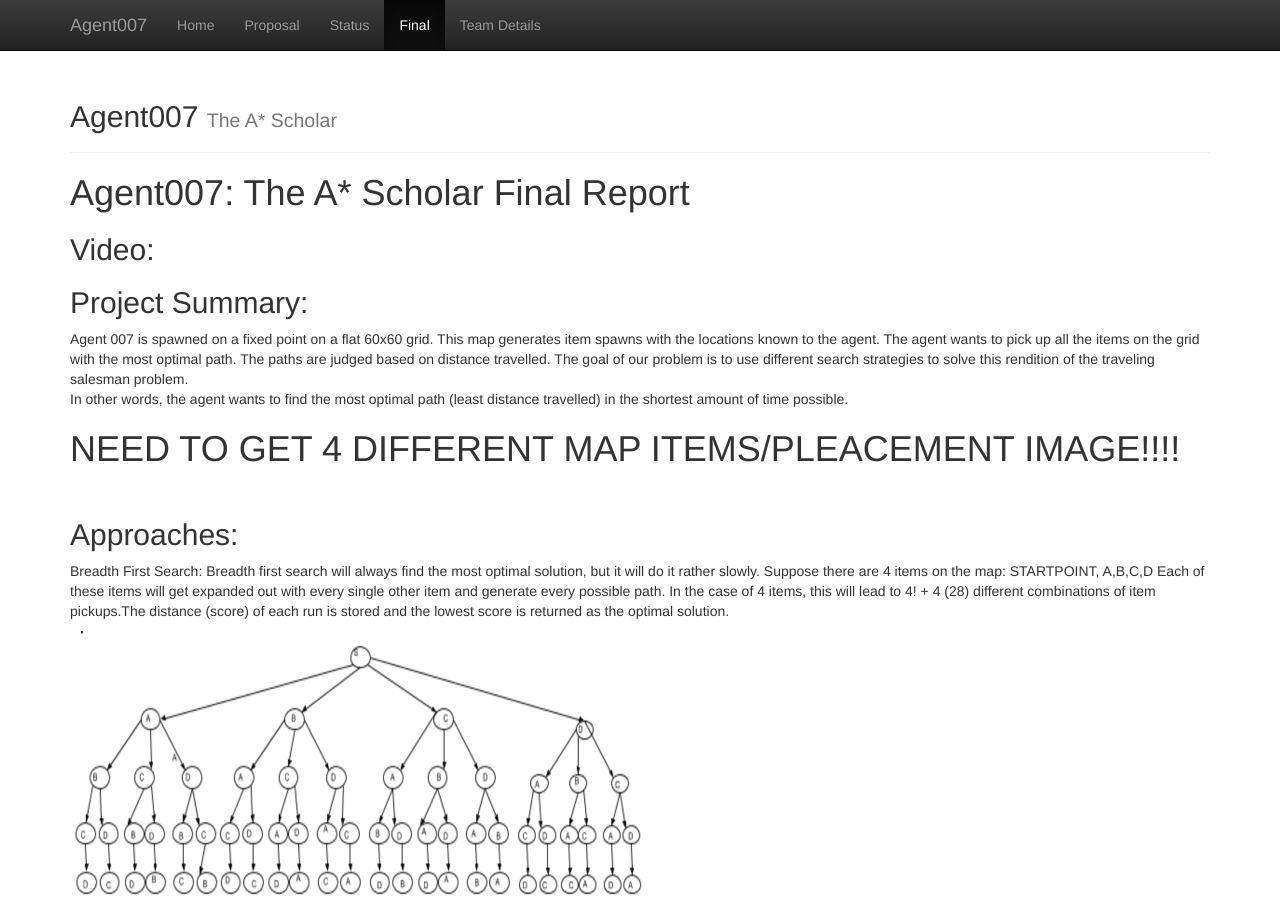
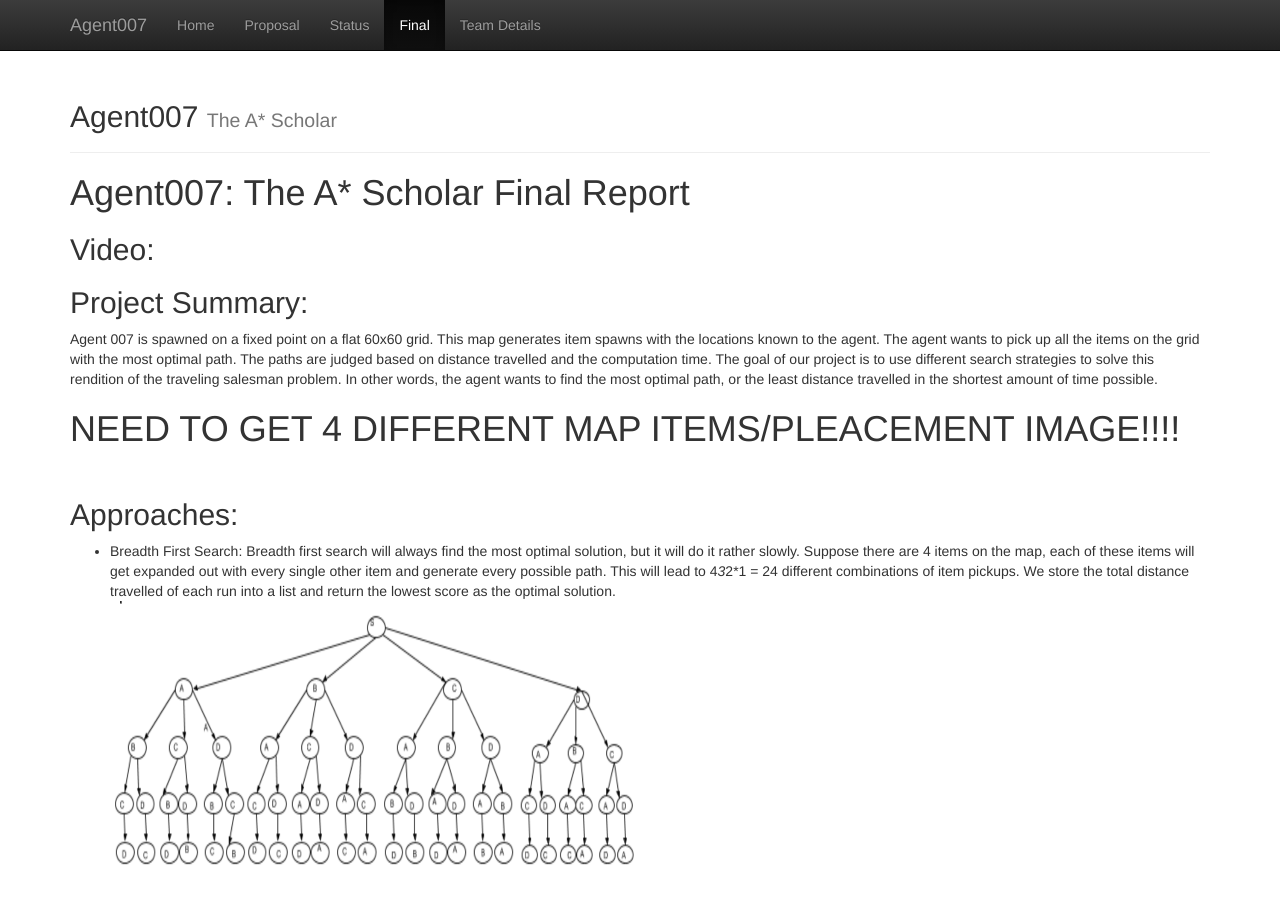
Before and after one commit to KumarHX/Agent007, a Jekyll site: the page built from docs/final.md, in a window 1280 px wide and 900 px high. Built offline with Jekyll 4.4.1, drawn with Linux system fonts in a browser that asks for light colours.

Commit message:
Update final.md

```diff
--- a/docs/final.md
+++ b/docs/final.md
@@ -8,21 +8,18 @@ title:  Final
 ## Video:
 
 ## Project Summary:
-Agent 007 is spawned on a fixed point on a flat 60x60 grid. This map generates item spawns with the locations known to the agent. The agent wants to pick up all the items on the grid with the most optimal path. The paths are judged based on distance travelled. The goal of our problem is to use different search strategies to solve this rendition of the traveling salesman problem.
-In other words, the agent wants to find the most optimal path (least distance travelled) in the shortest amount of time possible.
+Agent 007 is spawned on a fixed point on a flat 60x60 grid. This map generates item spawns with the locations known to the agent. The agent wants to pick up all the items on the grid with the most optimal path. The paths are judged based on distance travelled and the computation time. The goal of our project is to use different search strategies to solve this rendition of the traveling salesman problem. In other words, the agent wants to find the most optimal path, or the least distance travelled in the shortest amount of time possible.
 
 # NEED TO GET 4 DIFFERENT MAP ITEMS/PLEACEMENT IMAGE!!!!
 
 <br>
 
 ## Approaches:
-Breadth First Search:
-Breadth first search will always find the most optimal solution, but it will do it rather slowly. Suppose there are 4 items on the map:
-STARTPOINT, A,B,C,D
-Each of these items will get expanded out with every single other item and generate every possible path. In the case of 4 items, this will lead to 4! + 4 (28) different combinations of item pickups.The distance (score) of each run is stored and the lowest score is returned as the optimal solution.
+- Breadth First Search:
+Breadth first search will always find the most optimal solution, but it will do it rather slowly. Suppose there are 4 items on the map,
+each of these items will get expanded out with every single other item and generate every possible path. This will lead to 4*3*2*1 = 24 different combinations of item pickups. We store the total distance travelled of each run into a list and return the lowest score as the optimal solution.
 <br>
-
-<a href="url"><img src="BFStree.png" align="center" height="300" width="600" ></a>
+<a href="url"><img src="BFStree.png" align="center" height="300" width="550" ></a>
 <br>
 
 As the item number on the map increases, this algorithm scales very poorly. At ten items, the algorithm takes 10! + 10 runs (3,628,810) to find the optimal path.
```
